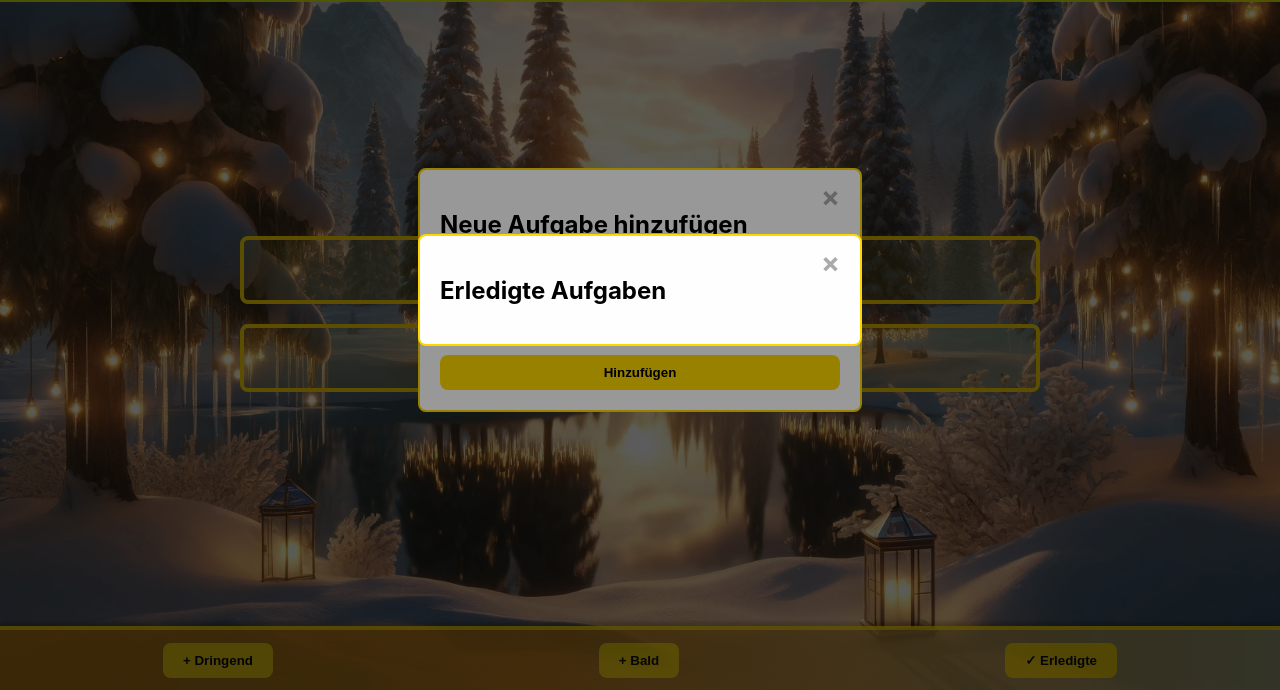
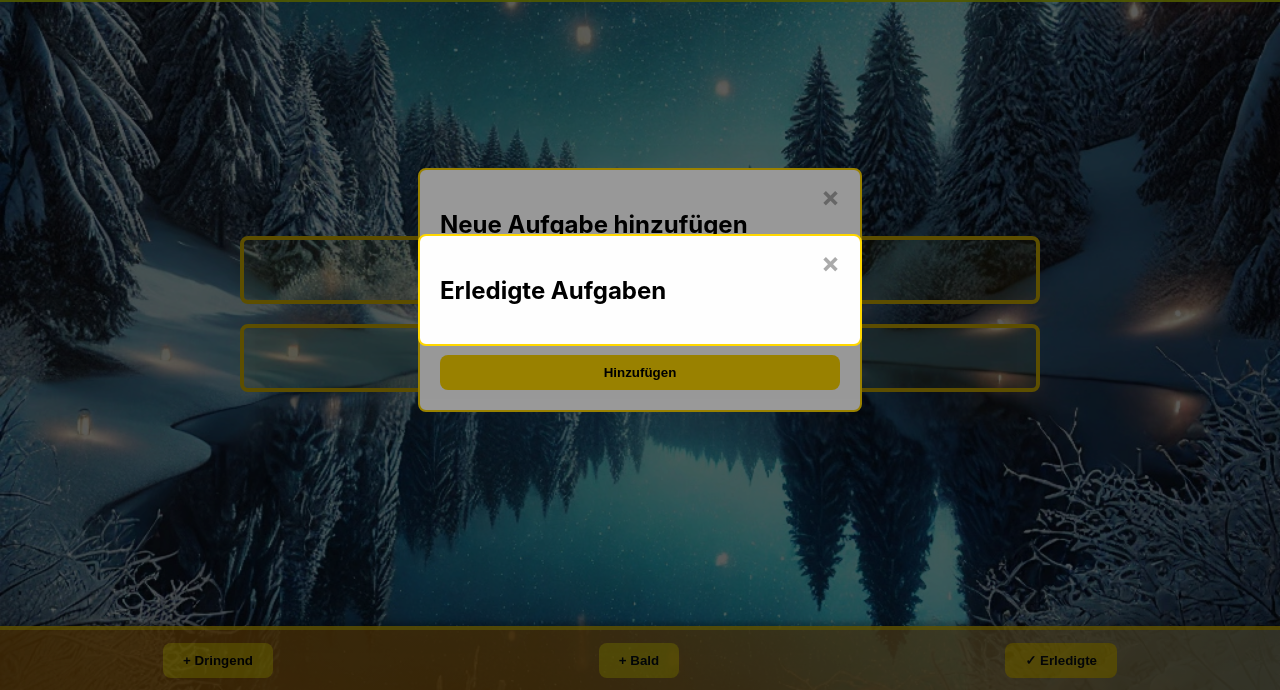
Before and after one commit to letheworldbechill/WinterDoS, a plain HTML site: page index.html in a window 1280 px wide. Shown: the part 110-800 px from the top of the page. Drawn offline with Linux system fonts and the light colour scheme.

Commit message:
Update styles.css

```diff
--- a/styles.css
+++ b/styles.css
@@ -3,7 +3,7 @@ body {
     margin: 0;
     padding: 0;
     font-family: 'Inter', sans-serif;
-    background: url('Images/winterlandschaft.png') no-repeat center center fixed;
+    background: url('winterlandschaft.png') no-repeat center center fixed;
     background-size: cover;
     position: relative;
     min-height: 100vh;
```
